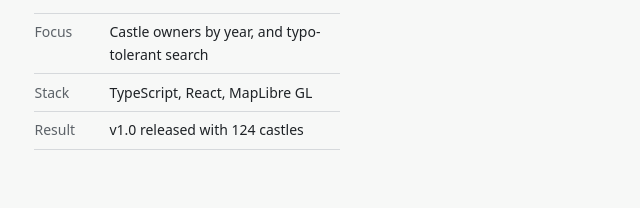
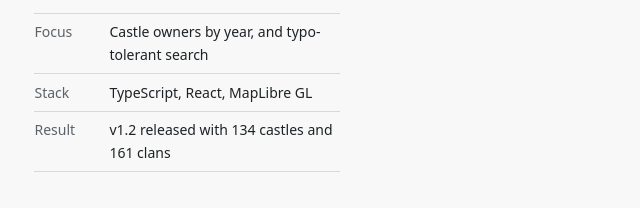
Before and after one commit to roymwxuk/mwx-homepage, a plain HTML site: page en/index.htm in a window 1280 px wide. Shown: the part 1477-1685 px from the top of the page, 453-1093 px from the left. Drawn offline with Linux system fonts and the light colour scheme; a web font is replaced by a local one.

Commit message:
docs: update Sengoku Castle Map result to v1.2
Co-Authored-By: Claude Opus 5.5 <noreply@anthropic.com>

```diff
--- a/en/index.htm
+++ b/en/index.htm
@@ -107,7 +107,7 @@
         <dl class="spec">
           <div><dt>Focus</dt><dd>Castle owners by year, and typo-tolerant search</dd></div>
           <div><dt>Stack</dt><dd>TypeScript, React, MapLibre GL</dd></div>
-          <div><dt>Result</dt><dd>v1.0 released with 124 castles</dd></div>
+          <div><dt>Result</dt><dd>v1.2 released with 134 castles and 161 clans</dd></div>
         </dl>
         <p class="more"><a href="https://roymwxuk.github.io/mwx-sengoku-app/" aria-label="Sengoku Castle Map: View site">View site</a><a href="https://github.com/roymwxuk/mwx-sengoku-app" aria-label="Sengoku Castle Map: Source code">Source code</a></p>
       </li>
```
Also changed, not shown: ja/index.htm (+1 -1 lines).
